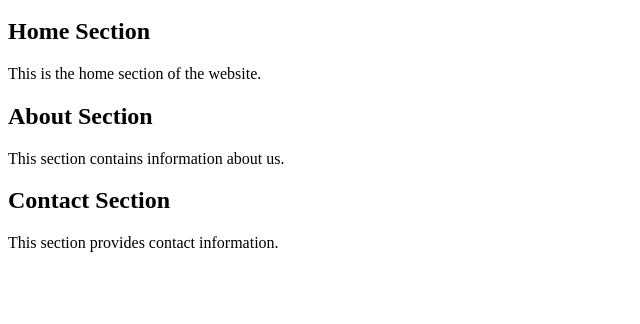
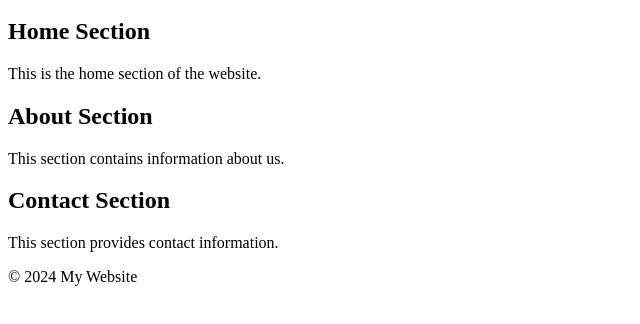
Before and after one commit to manuderamo-04/flusso_remoto, a plain HTML site: page index.html in a window 1280 px wide. Shown: the part 136-460 px from the top of the page, without its empty margins (0-640 px from the left). Drawn offline with Linux system fonts and the light colour scheme.

Commit message:
ho creato un footer

```diff
--- a/index.html
+++ b/index.html
@@ -28,5 +28,9 @@
             <h2>Contact Section</h2>
             <p>This section provides contact information.</p>
         </section>
+    </main>
+    <footer>
+        <p>&copy; 2024 My Website</p>
+    </footer>
 </body>
 </html>
```
